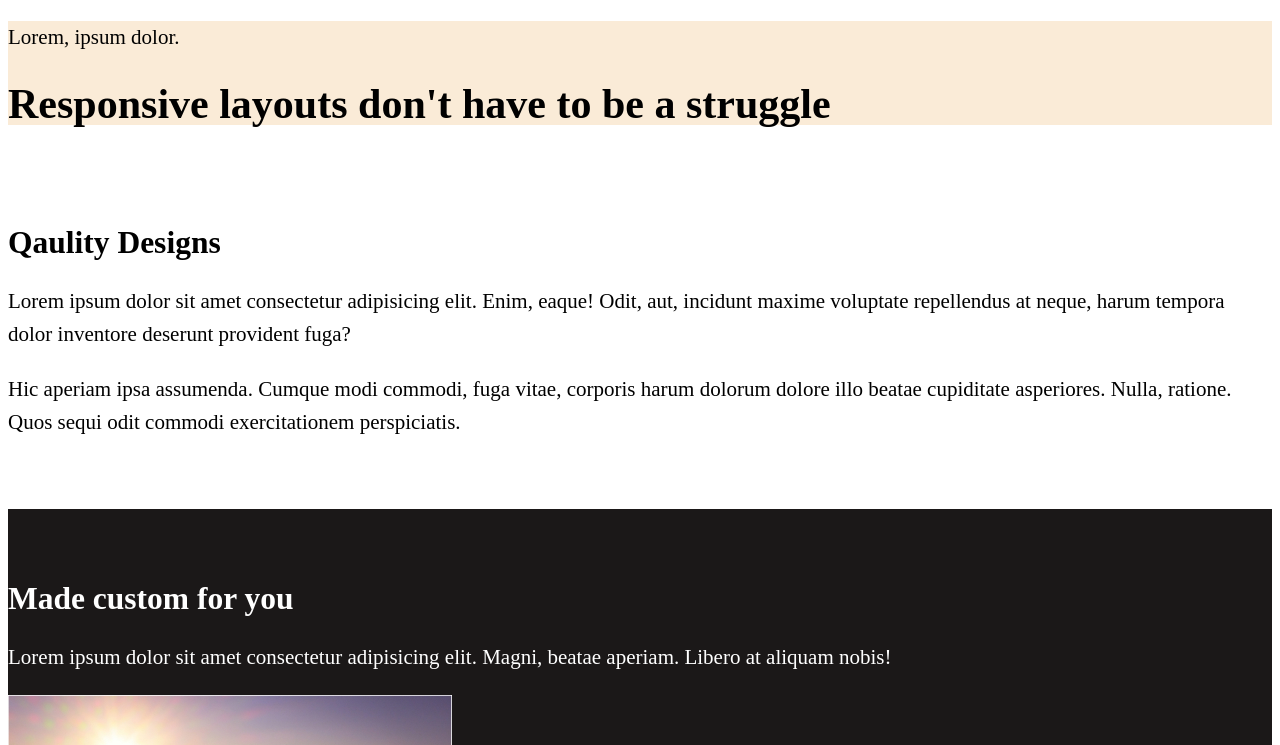
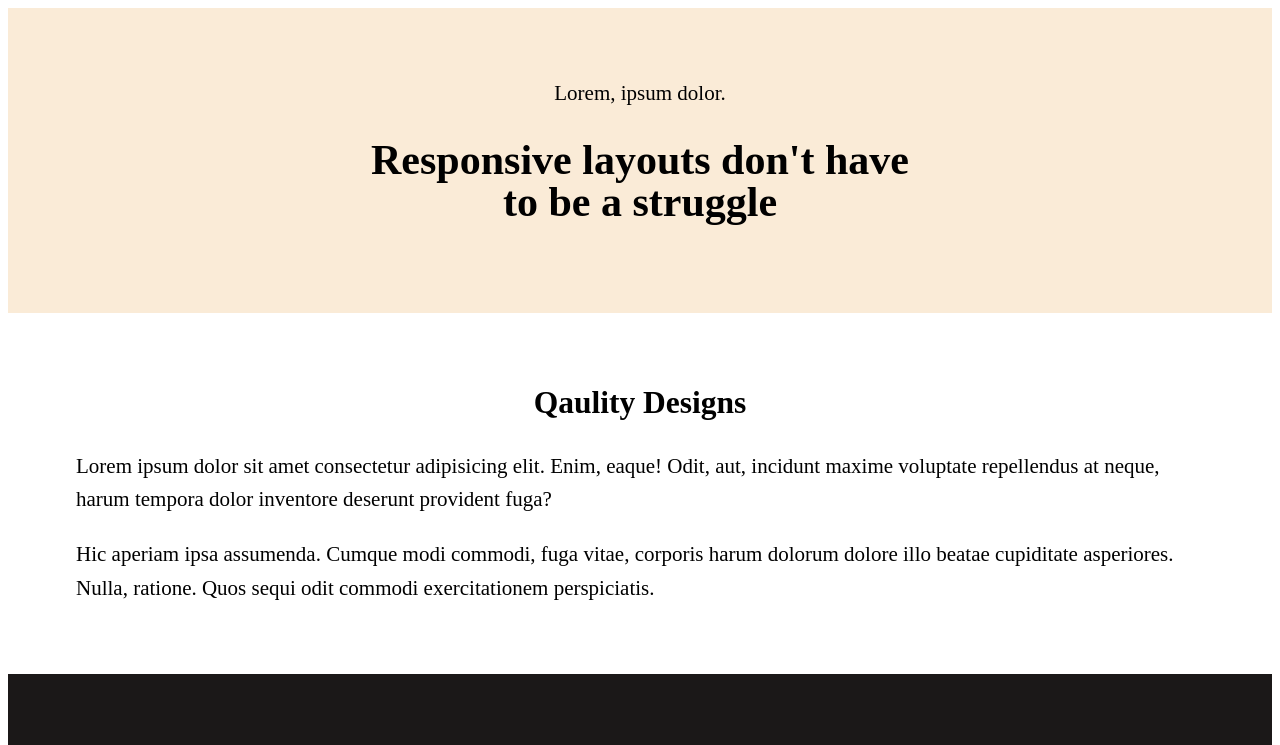
Before and after one commit to Chy-Zaber-Bin-Zahid/responsive-webdesign, a plain HTML site: page index.html in a window 1280 px wide. Shown: the top 745 px of the page. Drawn offline with Linux system fonts and the light colour scheme.

Commit message:
added padding margin in container

```diff
--- a/index.html
+++ b/index.html
@@ -5,15 +5,18 @@
     <meta http-equiv="X-UA-Compatible" content="IE=edge" />
     <meta name="viewport" content="width=device-width, initial-scale=1.0" />
     <title>Responsive Made Easy</title>
-    <link rel="stylesheet" href="style.css">
+    <link rel="stylesheet" href="style.css" />
   </head>
   <body>
     <header class="bg-light text-center">
+      <div class="container container--narrow">
         <p>Lorem, ipsum dolor.</p>
         <h1>Responsive layouts don't have to be a struggle</h1>
+      </div>
     </header>
 
     <section>
+      <div class="container">
         <h2 class="text-center">Qaulity Designs</h2>
         <div class="split">
           <div>
@@ -27,13 +30,16 @@
             <p>
               Hic aperiam ipsa assumenda. Cumque modi commodi, fuga vitae,
               corporis harum dolorum dolore illo beatae cupiditate asperiores.
-            Nulla, ratione. Quos sequi odit commodi exercitationem perspiciatis.
+              Nulla, ratione. Quos sequi odit commodi exercitationem
+              perspiciatis.
             </p>
+          </div>
         </div>
       </div>
     </section>
 
     <section class="bg-dark">
+      <div class="container">
         <div class="split">
           <div>
             <h2>Made custom for you</h2>
@@ -49,9 +55,11 @@
             />
           </div>
         </div>
+      </div>
     </section>
 
     <section class="bg-accent">
+      <div class="container">
         <div class="split">
           <div>
             <img src="img/image-02.jpg" alt="foggy mountain" />
@@ -59,10 +67,11 @@
           <div>
             <h2>Created with care</h2>
             <p>
-            Lorem ipsum dolor, sit amet consectetur adipisicing elit. Assumenda,
-            hic aliquid cum fugiat dicta laboriosam eius aut non quisquam
-            incidunt.
+              Lorem ipsum dolor, sit amet consectetur adipisicing elit.
+              Assumenda, hic aliquid cum fugiat dicta laboriosam eius aut non
+              quisquam incidunt.
             </p>
+          </div>
         </div>
       </div>
     </section>
--- a/style.css
+++ b/style.css
@@ -9,10 +9,31 @@ h2,
 h3 {
   line-height: 1;
   font-weight: 900;
+  margin-bottom: 1em;
 }
 
-section{
-    padding: 3rem 0;
+h2,
+h3,
+p{
+  margin-bottom: 1em;
+}
+
+.text-center {
+  text-align: center;
+}
+
+header,
+section {
+  padding: 3rem 0;
+}
+
+.container {
+  margin-inline: auto;
+  width: min(90%, 70.5rem);
+}
+
+.container--narrow{
+  max-width: 34rem;
 }
 
 .bg-light {
@@ -23,7 +44,7 @@ section{
   background-color: rgb(27, 24, 24);
   color: white;
 }
-.bg-accent{
-    background-color: rgb(77, 29, 29);
-    color: white;
+.bg-accent {
+  background-color: rgb(77, 29, 29);
+  color: white;
 }
```
Lines whose indentation alone changed are shown as unchanged.
